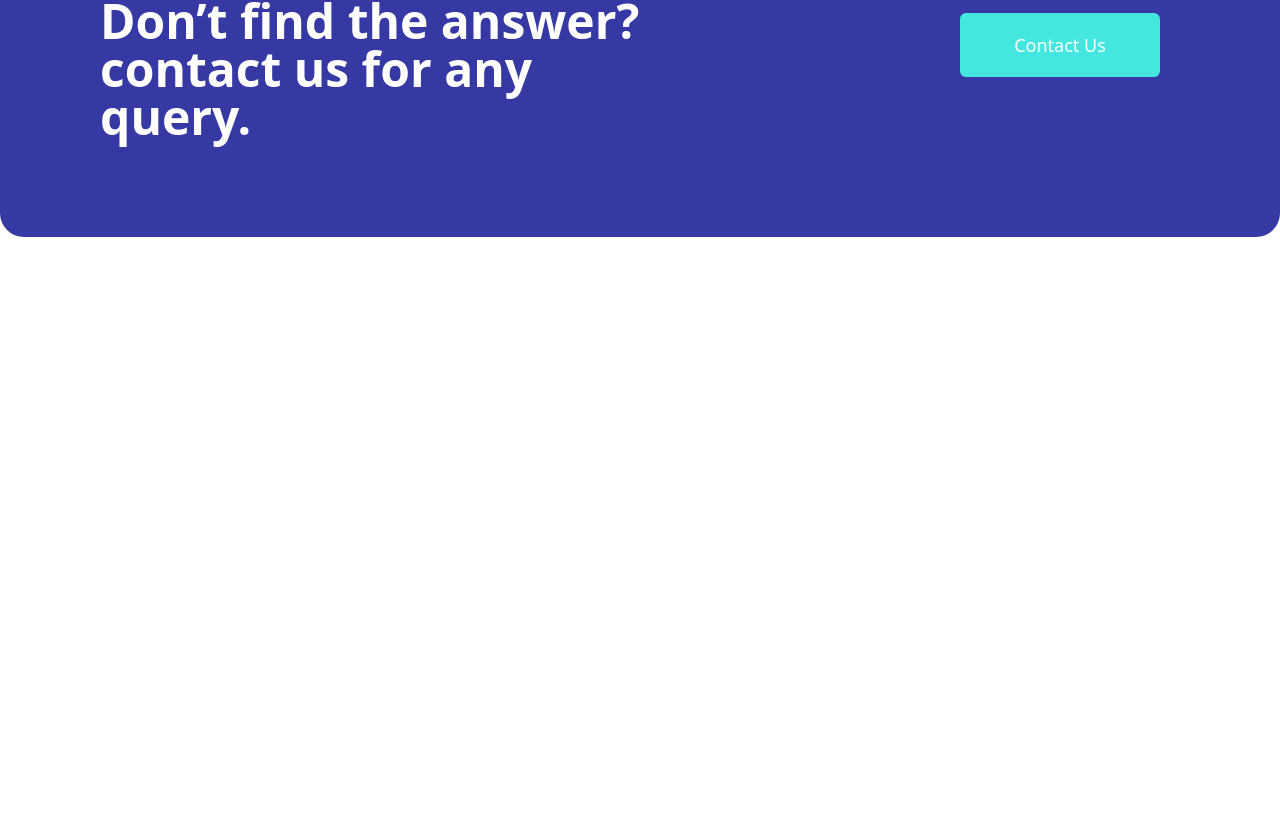
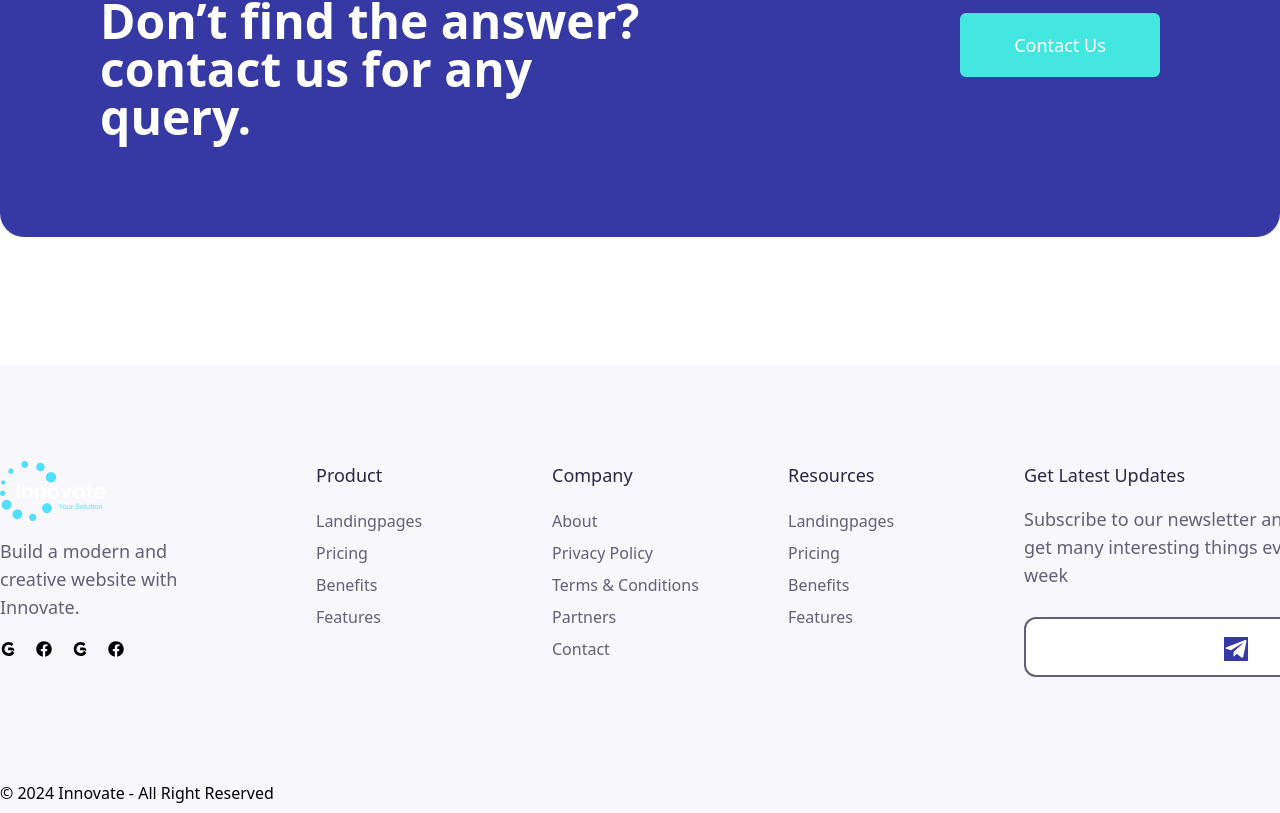
Before and after one commit to RezaualHossenSunny/innovateReact, a React (Vite) app: page / in a window 1280 px wide. Shown: the part 5424-6237 px from the top of the page. Before the commit the page ends 5693 px from the top, so only its background shows below. Built offline with nearby package versions, Linux system fonts and the light colour scheme; a web font is replaced by a local one.

Commit message:
footer done

```diff
--- a/src/App.jsx
+++ b/src/App.jsx
@@ -3,6 +3,7 @@ import Apps from "./Component/Apps"
 import Business from "./Component/Business"
 import Contacet from "./Component/Contacet"
 import Customer from "./Component/Customer"
+import Footer from "./Component/Footer"
 import Navbar from "./Component/Navbar"
 import Platfrom from "./Component/Platfrom"
 import Pricing from "./Component/Pricing"
@@ -22,6 +23,7 @@ function App() {
     <Customer/>
     <Pricing/>
     <Contacet/>
+    <Footer/>
 
     </>
   )
--- /dev/null
+++ b/src/Component/Footer.jsx
@@ -0,0 +1,87 @@
+import React from 'react'
+import logo from '../assets/logo.png'
+import { FaGofore } from "react-icons/fa";
+import { FaFacebook } from "react-icons/fa";
+import { FaTelegramPlane } from "react-icons/fa";
+const Footer = () => {
+  return (
+    <div className='bg-[#F7F7FC] mt-24'>
+        <div className='max-w-container mx-auto py-24  '>
+            <div className='flex justify-between'>
+
+                <div className='w-1/5'>
+
+                <img src={logo}/>
+                <p className='text-lg font-chirvo text-gray mt-4 font-normal'>Build a modern and creative website with Innovate.</p>
+
+                <div className='flex mt-5 gap-5'>
+                <FaGofore />
+                <FaFacebook />
+                <FaGofore />
+                <FaFacebook />
+
+                </div>
+
+
+
+                </div>
+
+
+
+                <div className='w-1/5 ml-20'>
+                 <h1 className='text-lg font-chirvo font-medium text-second'>Product</h1>
+
+                 <p className='mt-5 text-gray'>Landingpages</p>
+                 <p className='mt-2 text-gray'>Pricing</p>
+                 <p className='mt-2 text-gray'>Benefits</p>
+                 <p className='mt-2 text-gray'>Features</p>
+                </div>
+
+
+
+                <div className='w-1/5 '>
+                 <h1 className='text-lg font-chirvo font-medium text-second'>Company</h1>
+
+                 <p className='mt-5 text-gray'>About</p>
+                 <p className='mt-2 text-gray'>Privacy Policy</p>
+                 <p className='mt-2 text-gray'>Terms & Conditions</p>
+                 <p className='mt-2 text-gray'>Partners</p>
+                 <p className='mt-2 text-gray'>Contact</p>
+                </div>
+
+
+                <div className='w-1/5'>
+                 <h1 className='text-lg font-chirvo font-medium text-second'>Resources</h1>
+
+                 <p className='mt-5 text-gray'>Landingpages</p>
+                 <p className='mt-2 text-gray'>Pricing</p>
+                 <p className='mt-2 text-gray'>Benefits</p>
+                 <p className='mt-2 text-gray'>Features</p>
+                </div>
+
+                 <div className='w-1/5 '>
+                 <h1 className='text-lg font-chirvo font-medium text-second'>Get Latest Updates</h1>
+
+                 <p className='text-lg font-chirvo text-gray mt-4 font-normal w-[285px]'>Subscribe to our newsletter and get many interesting things every week</p>
+
+                 <div className='mt-7 relative'>
+                    <input className='w-[269px]  py-4 px-4 border-gray rounded-xl border-2 outline-0'/>
+                    <FaTelegramPlane  className='absolute  top-5 right-8 text-white bg-blue text-2xl '/>
+
+                 </div>
+
+
+
+                </div>
+
+
+            </div>
+
+        </div>
+
+        <p className='max-w-container mx-auto py-2'>© 2024 Innovate - All Right Reserved</p>
+    </div>
+  )
+}
+
+export default Footer
```
